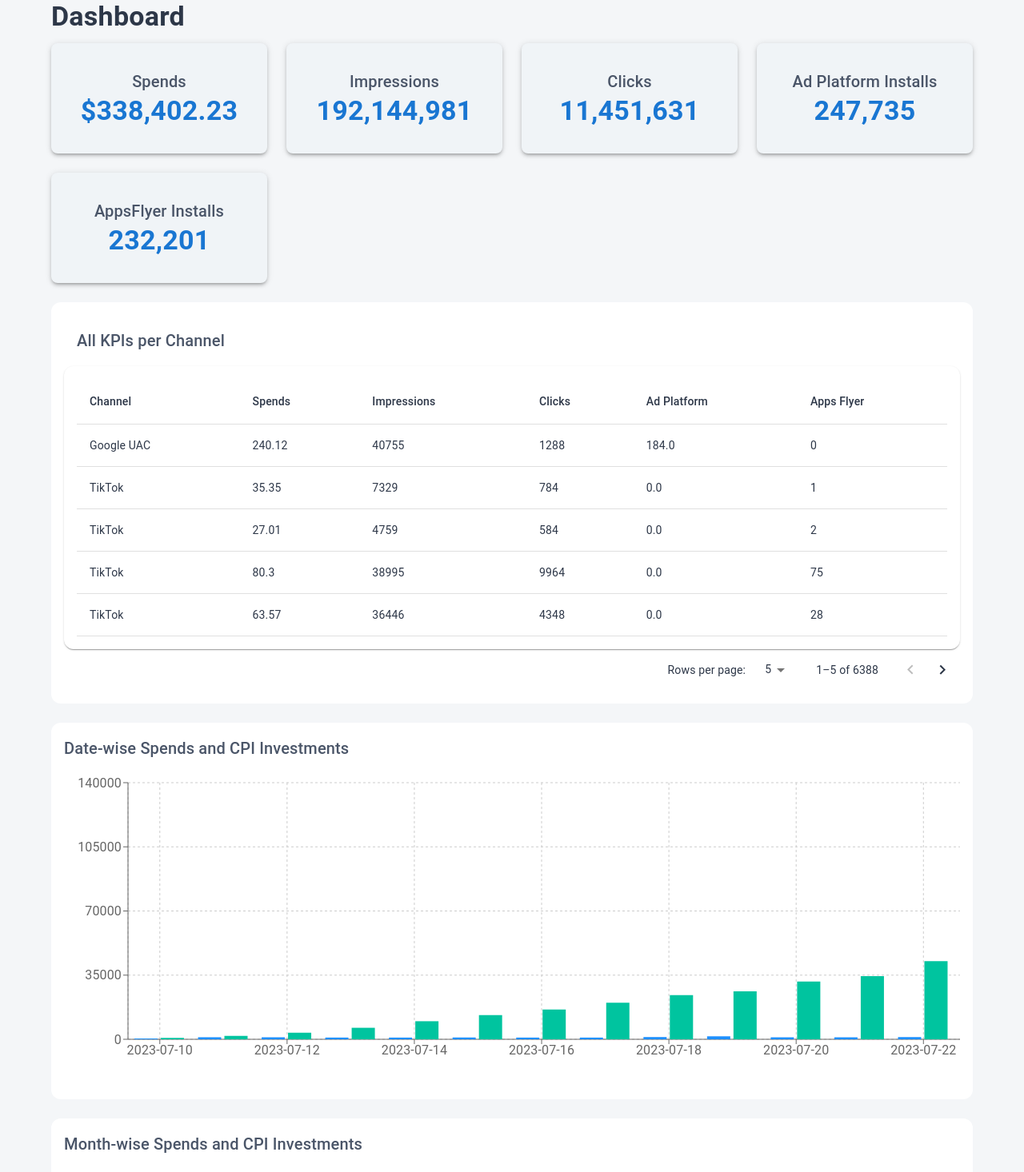
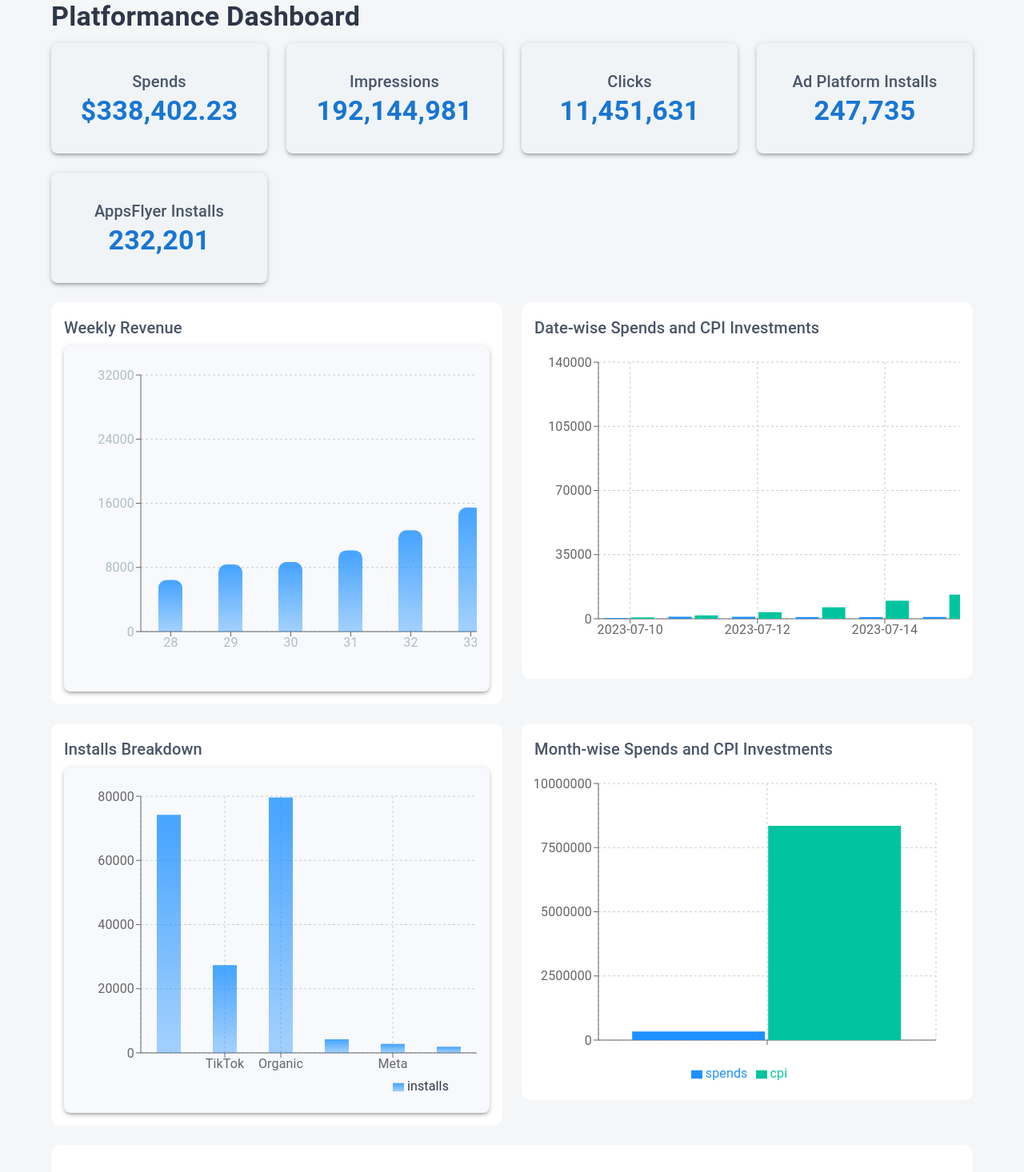
Before and after one commit to mdhanu11/platformance-frontend, a React (Create React App) app: page / in a window 1280 px wide. Shown: the top 1466 px of the page at 80% size. Built offline with nearby package versions, Linux system fonts and the light colour scheme.

Commit message:
graphs changed to grid view

```diff
--- a/package.json
+++ b/package.json
@@ -11,6 +11,7 @@
     "@testing-library/user-event": "^13.5.0",
     "ajv": "^8.17.1",
     "axios": "^1.7.2",
+    "moment": "^2.30.1",
     "papaparse": "^5.4.1",
     "react": "^18.3.1",
     "react-dom": "^18.3.1",
--- a/src/App.js
+++ b/src/App.js
@@ -5,35 +5,41 @@ import KPITable from './components/KPITable';
 import MonthlyGraph from './components/MonthlyGraph';
 import DailyGraph from './components/DayWiseGrpah';
 import InstallsBreakdown from './components/InstallsBreakdown';
+import WeeklyRevenueGraph from './components/WeeklyRevenueGraph';
 
 function App() {
   return (
     <Container maxWidth="lg">
       <Typography variant="h4" gutterBottom>
-        Dashboard
+        Platformance Dashboard
       </Typography>
       <Grid container spacing={3}>
         <Grid item xs={12}>
           <KPITiles />
         </Grid>
-        <Grid item xs={12}>
+        <Grid item xs={12} md={6}>
           <Box p={2} bgcolor="background.paper" borderRadius="12px">
-            <KPITable />
+            <WeeklyRevenueGraph />
           </Box>
         </Grid>
-        <Grid item xs={12}>
+        <Grid item xs={12} md={6}>
           <Box p={2} bgcolor="background.paper" borderRadius="12px">
             <DailyGraph />
           </Box>
         </Grid>
-        <Grid item xs={12}>
+        <Grid item xs={12} md={6}>
+          <Box p={2} bgcolor="background.paper" borderRadius="12px">
+            <InstallsBreakdown />
+          </Box>
+        </Grid>
+        <Grid item xs={12} md={6}>
           <Box p={2} bgcolor="background.paper" borderRadius="12px">
             <MonthlyGraph />
           </Box>
         </Grid>
         <Grid item xs={12}>
           <Box p={2} bgcolor="background.paper" borderRadius="12px">
-            <InstallsBreakdown />
+            <KPITable />
           </Box>
         </Grid>
       </Grid>
--- a/src/components/InstallsBreakdown.js
+++ b/src/components/InstallsBreakdown.js
@@ -1,6 +1,6 @@
 import React, { useEffect, useState } from 'react';
 import { BarChart, Bar, XAxis, YAxis, CartesianGrid, Tooltip, Legend, ResponsiveContainer } from 'recharts';
-import { Typography, Box } from '@mui/material';
+import { Typography, Box, Paper } from '@mui/material';
 import Papa from 'papaparse';
 
 const InstallsBreakdown = () => {
@@ -38,8 +38,11 @@ const InstallsBreakdown = () => {
       <Typography variant="h6" gutterBottom>
         Installs Breakdown
       </Typography>
+      <Paper elevation={3} sx={{ p: 2, borderRadius: 2, backgroundColor: '#F7F9FC' }}>
+        <Box sx={{ overflowX: 'auto' }}>
+          <Box sx={{ width: `${data.length * 80}px`, minWidth: '100%' }}>
             <ResponsiveContainer width="100%" height={400}>
-        <BarChart data={data}>
+              <BarChart data={data} margin={{ top: 20, right: 30, left: 20, bottom: 5 }}>
                 <defs>
                   <linearGradient id="colorUv" x1="0" y1="0" x2="0" y2="1">
                     <stop offset="5%" stopColor="#1E90FF" stopOpacity={0.8} />
@@ -55,6 +58,9 @@ const InstallsBreakdown = () => {
               </BarChart>
             </ResponsiveContainer>
           </Box>
+        </Box>
+      </Paper>
+    </Box>
   );
 };
 
--- /dev/null
+++ b/src/components/WeeklyRevenueGraph.js
@@ -0,0 +1,74 @@
+import React, { useEffect, useState } from 'react';
+import { BarChart, Bar, XAxis, YAxis, CartesianGrid, Tooltip, Legend, ResponsiveContainer } from 'recharts';
+import { Typography, Box, Paper } from '@mui/material';
+import Papa from 'papaparse';
+import moment from 'moment';
+
+const WeeklyRevenueGraph = () => {
+  const [data, setData] = useState([]);
+
+  useEffect(() => {
+    Papa.parse('/data.csv', {
+      download: true,
+      header: true,
+      complete: (result) => {
+        // Aggregate spends by week
+        const aggregatedData = result.data.reduce((acc, row) => {
+          const date = moment(row.date, 'YYYY-MM-DD');
+          const week = date.isoWeek();  // ISO week number
+          const spends = parseFloat(row.spends);
+
+          if (!acc[week]) {
+            acc[week] = { week, spends: 0 };
+          }
+
+          acc[week].spends += spends;
+
+          return acc;
+        }, {});
+
+        // Convert aggregated data into an array and filter out weeks with zero spends
+        const formattedData = Object.keys(aggregatedData)
+          .map(week => aggregatedData[week])
+          .filter(weekData => weekData.spends > 0);
+
+        setData(formattedData);
+      },
+      error: (error) => {
+        console.error('Error parsing CSV:', error); // Log any parsing errors
+      },
+    });
+  }, []);
+
+  return (
+    <Box>
+      <Typography variant="h6" gutterBottom>
+        Weekly Revenue
+      </Typography>
+      <Paper elevation={3} sx={{ p: 2, borderRadius: 2, backgroundColor: '#F7F9FC' }}>
+        <Box sx={{ overflowX: 'auto' }}>
+          <Box sx={{ width: `${data.length * 80}px`, minWidth: '100%' }}>
+            <ResponsiveContainer width="100%" height={400}>
+              <BarChart data={data} margin={{ top: 20, right: 30, left: 20, bottom: 5 }}>
+                <CartesianGrid strokeDasharray="3 3" vertical={false} />
+                <XAxis dataKey="week" tick={{ fill: '#B0BEC5' }} />
+                <YAxis tick={{ fill: '#B0BEC5' }} />
+                <Tooltip contentStyle={{ backgroundColor: '#FFFFFF', borderRadius: '8px' }} />
+                <Legend />
+                <defs>
+                  <linearGradient id="colorSpends" x1="0" y1="0" x2="0" y2="1">
+                    <stop offset="5%" stopColor="#1E90FF" stopOpacity={0.8} />
+                    <stop offset="95%" stopColor="#1E90FF" stopOpacity={0.4} />
+                  </linearGradient>
+                </defs>
+                <Bar dataKey="spends" fill="url(#colorSpends)" barSize={30} radius={[10, 10, 0, 0]} />
+              </BarChart>
+            </ResponsiveContainer>
+          </Box>
+        </Box>
+      </Paper>
+    </Box>
+  );
+};
+
+export default WeeklyRevenueGraph;
```
Also changed, not shown: 1 other file (tests, documents, lock files or other folders). Lines whose indentation alone changed are shown as unchanged.
